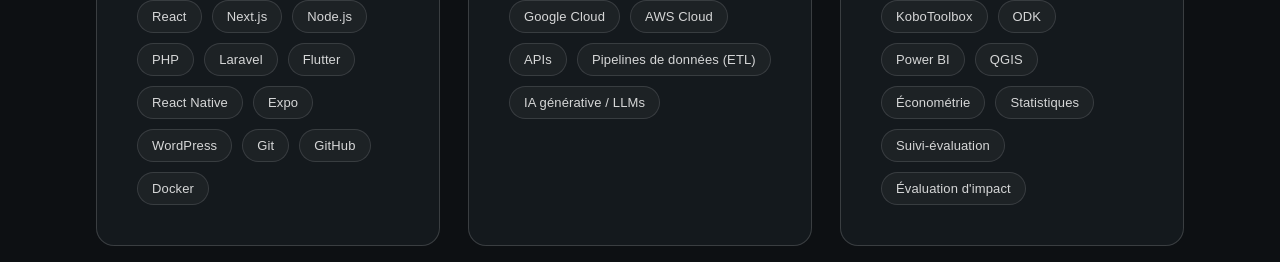
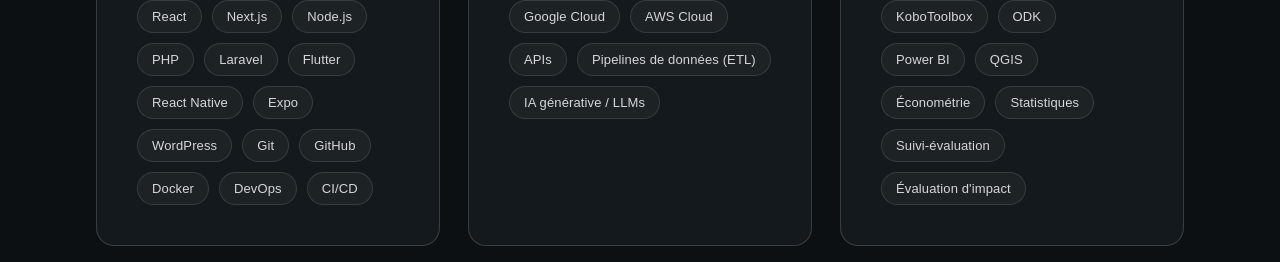
Before and after one commit to takacodeprogram/georgeoagbahungba, a Next.js app: page / in a window 1280 px wide. Shown: the part 6745-7007 px from the top of the page. Built offline with nearby package versions, Linux system fonts and the light colour scheme; a web font is replaced by a local one.

Commit message:
feat: add DevOps and CI/CD skills to portfolio

```diff
--- a/components/SkillsSection.jsx
+++ b/components/SkillsSection.jsx
@@ -8,6 +8,7 @@
     skills: [
       "JavaScript", "TypeScript", "React", "Next.js", "Node.js", "PHP", "Laravel",
       "Flutter", "React Native", "Expo", "WordPress", "Git", "GitHub", "Docker",
+      "DevOps", "CI/CD",
     ],
   },
   {
```
